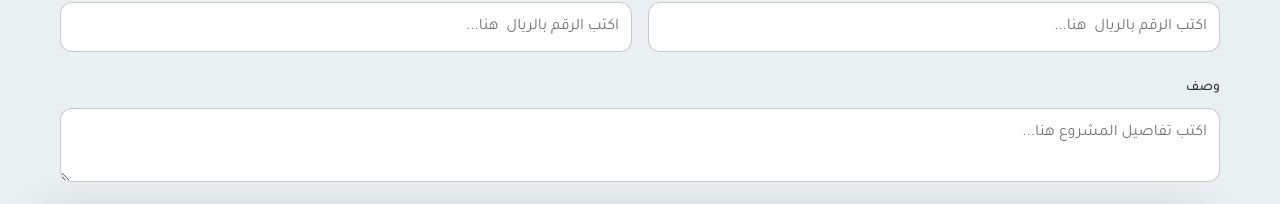
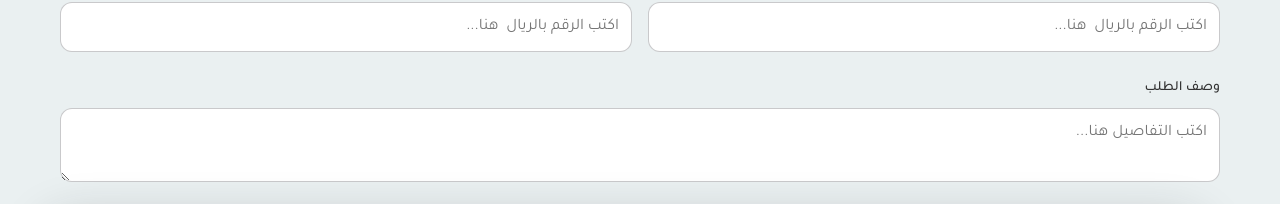
Before and after one commit to islamsayedr/db-site, a React (Vite) app: page /ApplyForOwnerShip in a window 1280 px wide. Shown: the part 872-1076 px from the top of the page. Built offline with nearby package versions, Linux system fonts and the light colour scheme.

Commit message:
updating apply forms

```diff
--- a/src/comp/forms/ApplyForOwnerShip.jsx
+++ b/src/comp/forms/ApplyForOwnerShip.jsx
@@ -210,10 +210,10 @@ export default function ApplyForOwnerShip() {
           </div>
 
           <div className={Styles.input}>
-            <label htmlFor="description">وصف</label>
+            <label htmlFor="description">وصف الطلب</label>
             <textarea
               name="description"
-              placeholder="اكتب تفاصيل المشروع هنا..."
+              placeholder="اكتب التفاصيل هنا..."
               value={formData.data.description}
               onChange={handleChange}
             />
--- a/src/comp/forms/ApplyForService.jsx
+++ b/src/comp/forms/ApplyForService.jsx
@@ -138,10 +138,10 @@ export default function ApplyForService() {
             />
           </div>
           <div className={Styles.input}>
-            <label htmlFor="description">وصف</label>
+            <label htmlFor="description">وصف الطلب</label>
             <textarea
               name="description"
-              placeholder="اكتب تفاصيل المشروع هنا..."
+              placeholder="اكتب التفاصيل هنا..."
               value={formData.data.description}
               onChange={handleChange}
             />
```
